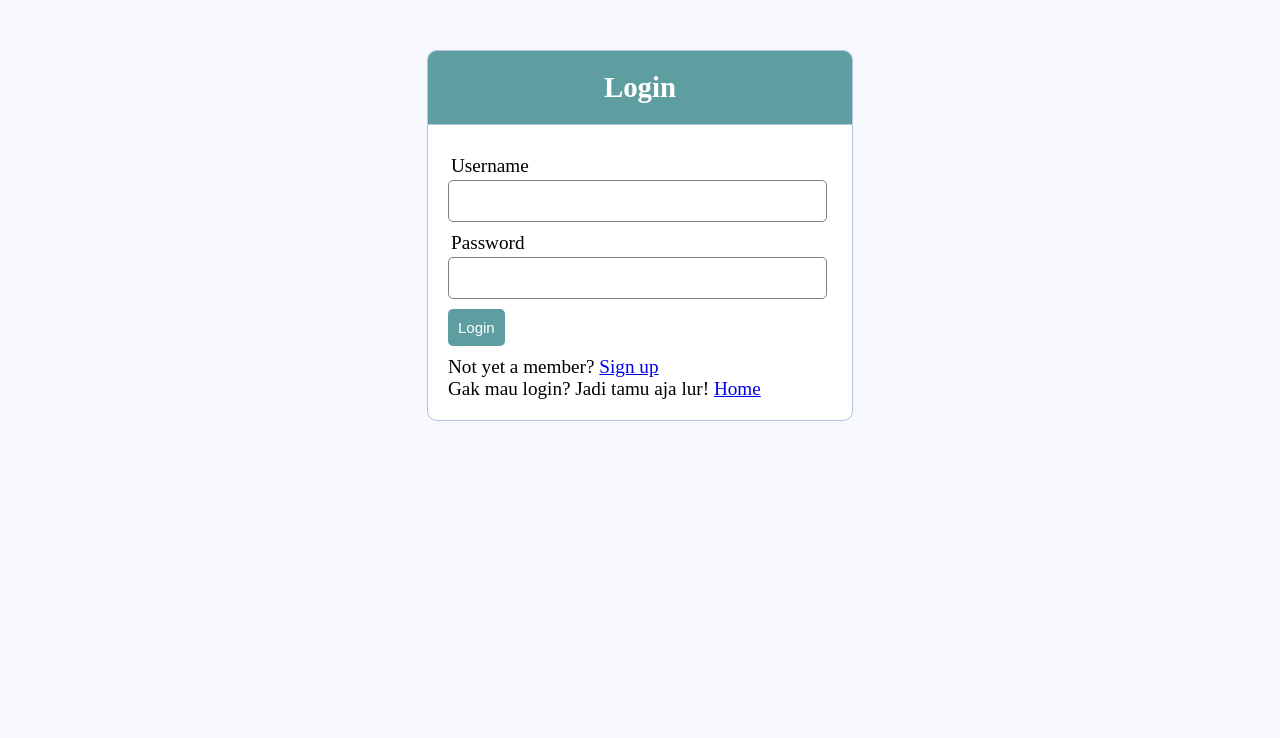
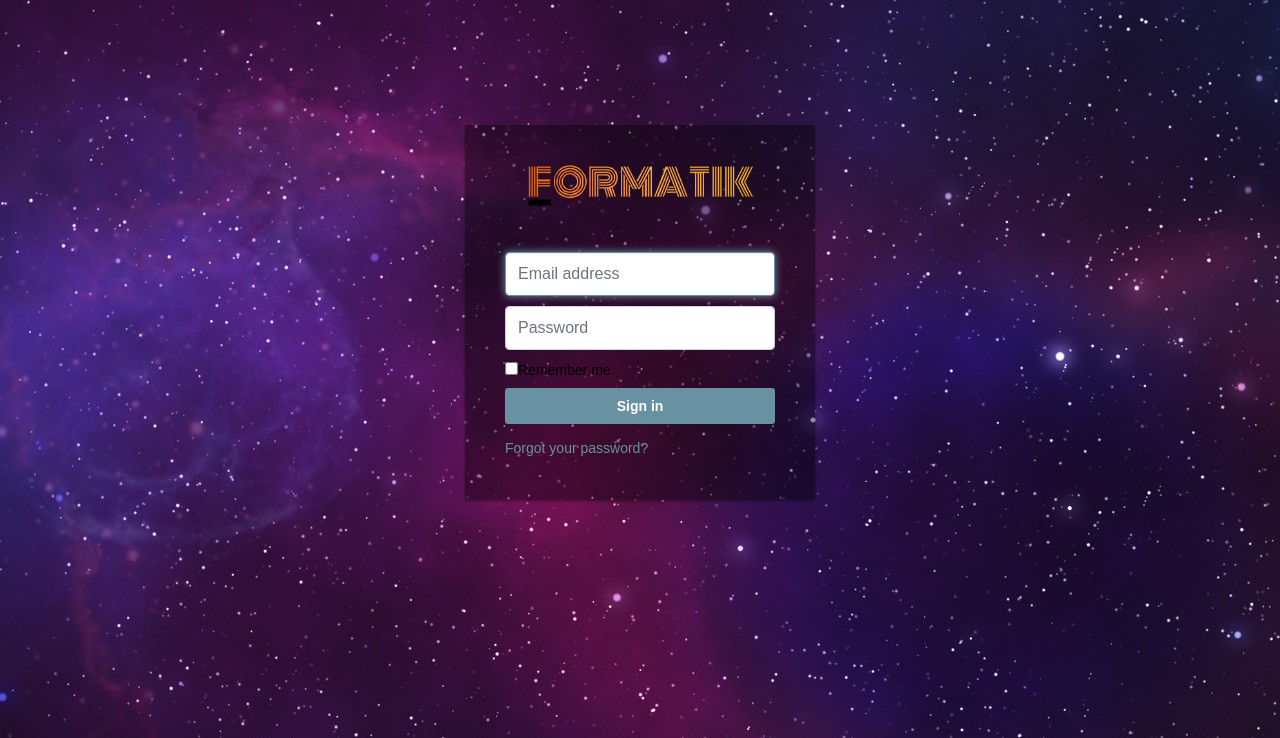
Before and after one commit to sunudika/FP-Pemweb, a PHP site: page /formatik/login.php in a window 1280 px wide. Shown: the top 738 px of the page. Run offline with PHP 8.4, Linux system fonts and the light colour scheme.

Commit message:
Update login.php
ganti login

```diff
--- a/login.php
+++ b/login.php
@@ -1,32 +1,22 @@
-<?php include('server.php') ?>
-<!DOCTYPE html>
-<html>
 <head>
-  <title>Registration system PHP and MySQL</title>
-  <link rel="stylesheet" type="text/css" href="style.css">
+    <meta charset="utf-8" />
+    <meta name="viewport" content="width=device-width, initial-scale=1.0" />
+    <title>coba</title>
+    <link rel="stylesheet" href="css/bootstrap.min.css" />
+    <link rel="stylesheet" href="css/style.css" />
 </head>
 <body>
-  <div class="header">
-  	<h2>Login</h2>
-  </div>
-
-  <form method="post" action="login.php">
-  	<?php include('errors.php'); ?>
-  	<div class="input-group">
-  		<label>Username</label>
-  		<input type="text" name="username" >
-  	</div>
-  	<div class="input-group">
-  		<label>Password</label>
-  		<input type="password" name="password">
-  	</div>
-  	<div class="input-group">
-  		<button type="submit" class="btn" name="login_user">Login</button>
-  	</div>
-  	<p>
-  		Not yet a member? <a href="register.php">Sign up</a>
-	  </p>
-	  <p>Gak mau login? Jadi tamu aja lur! <a href="index.php">Home</a> </p>
-  </form>
+    <div class="login-card"><img src="aset/logo2.png" class="profile-img-card" />
+        <p class="profile-name-card"> </p>
+        <form class="form-signin"><span class="reauth-email"> </span>
+            <input class="form-control" type="email" required placeholder="Email address" autofocus id="inputEmail" />
+            <input class="form-control" type="password" required placeholder="Password" id="inputPassword" />
+            <div class="checkbox">
+                <div class="checkbox">
+                    <label>
+                        <input type="checkbox" />Remember me</label>
+                </div>
+            </div>
+            <button class="btn btn-primary btn-block btn-lg btn-signin" type="submit">Sign in</button>
+        </form><a href="#" class="forgot-password">Forgot your password?</a></div>
 </body>
-</html>
```
